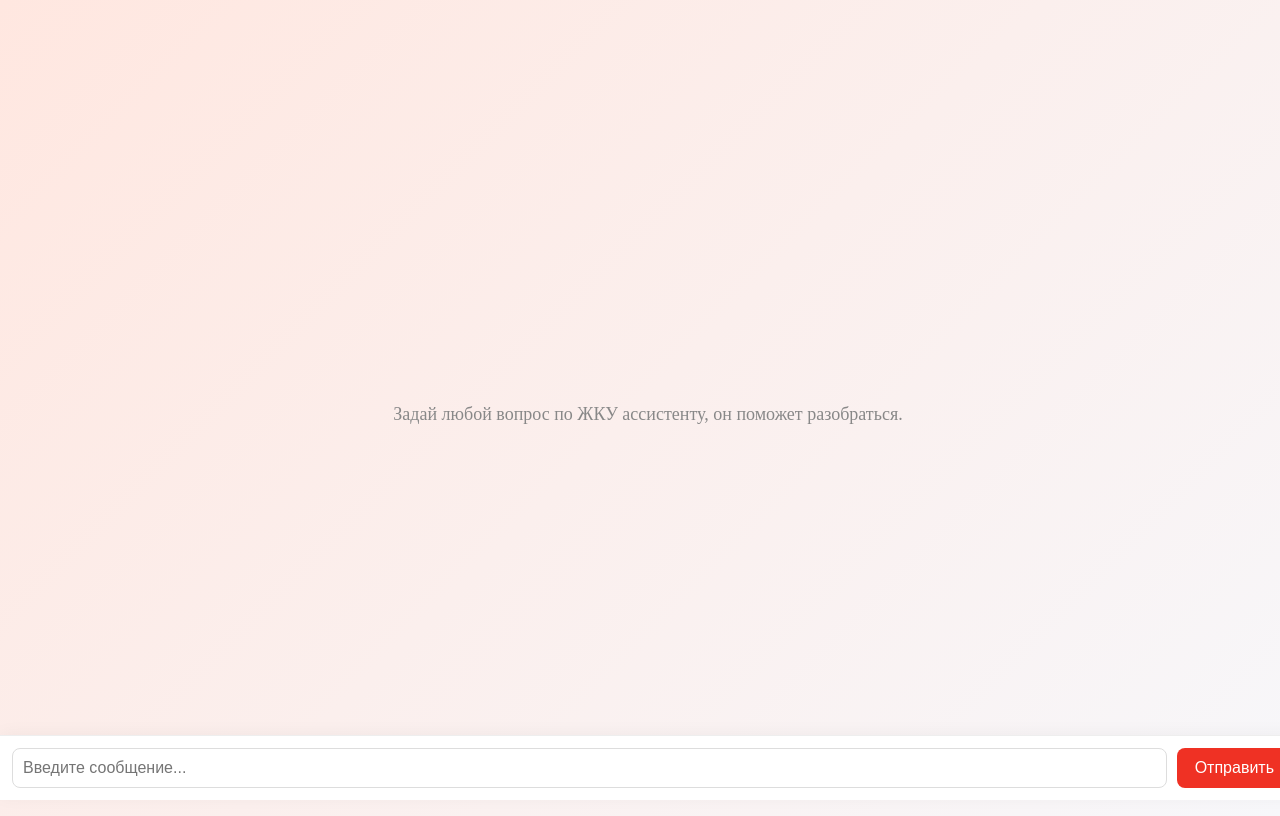
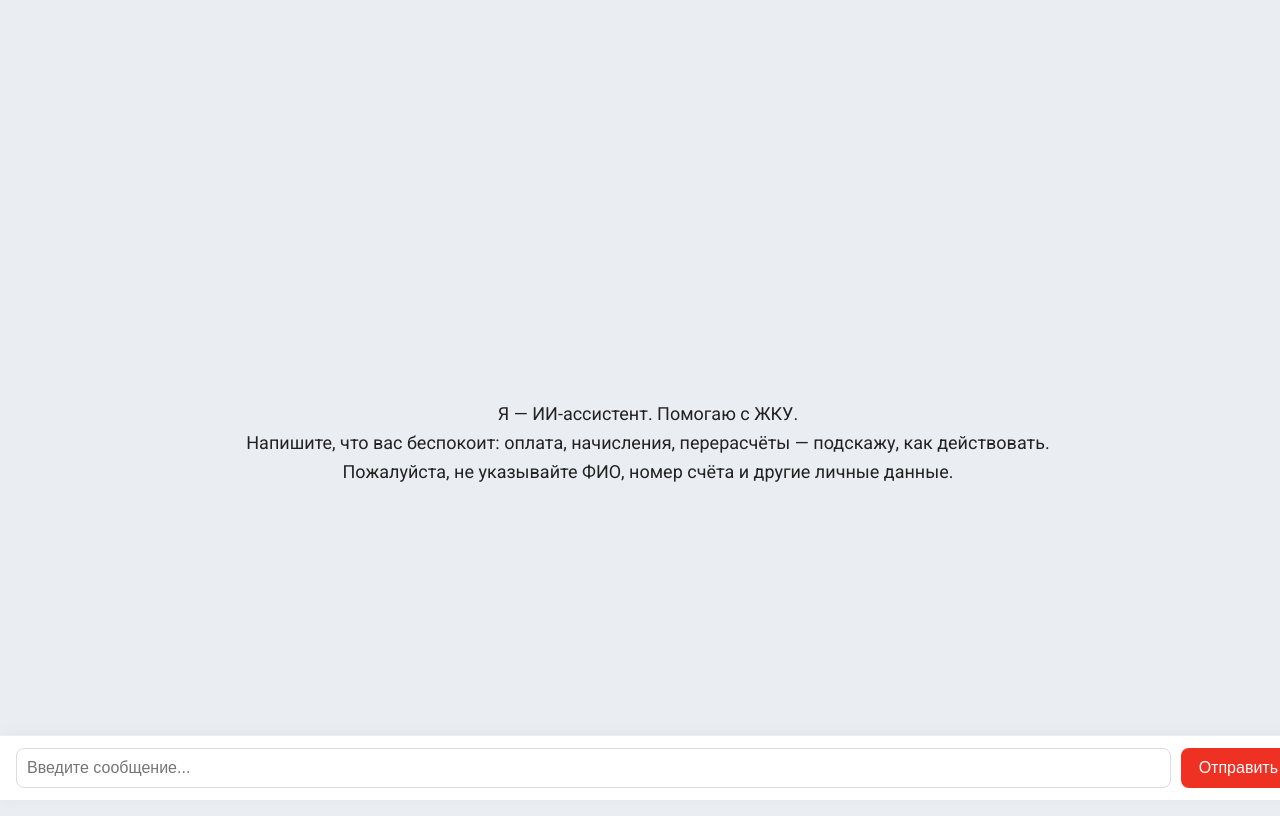
Before and after one commit to prosvetlenniybt/ghk-test, a React (Create React App) app in the folder frontend/: page / in a window 1280 px wide. Built offline with nearby package versions, Linux system fonts and the light colour scheme.

Commit message:
UI: обновлен placeholder, Roboto, фон #EAEEF2, отступы поля ввода

```diff
--- a/frontend/src/App.js
+++ b/frontend/src/App.js
@@ -98,7 +98,11 @@ function App() {
       <div className="chat-window" ref={chatWindowRef}>
         {messages.length === 0 && !loading && (
           <div className="placeholder-message">
-            Задай любой вопрос по ЖКУ ассистенту, он поможет разобраться.
+            Я — ИИ-ассистент. Помогаю с ЖКУ.
+            {"\n"}
+            Напишите, что вас беспокоит: оплата, начисления, перерасчёты — подскажу, как действовать.
+            {"\n"}
+            Пожалуйста, не указывайте ФИО, номер счёта и другие личные данные.
           </div>
         )}
         {messages.map((msg, i) => (
--- a/frontend/src/Chat.css
+++ b/frontend/src/Chat.css
@@ -1,6 +1,7 @@
 body {
   min-height: 100vh;
-  background: linear-gradient(135deg, #ffe7e0 0%, #f7f7fa 100%);
+  background: #EAEEF2;
+  font-family: 'Roboto', Arial, sans-serif;
 }
 
 .chat-container {
@@ -50,7 +51,7 @@ body {
 .chat-input {
   display: flex;
   border-top: 1px solid #eee;
-  padding: 12px;
+  padding: 12px 16px;
   background: #fff;
   position: fixed;
   left: 0;
@@ -66,10 +67,10 @@ body {
   border: 1px solid #ddd;
   border-radius: 8px;
   font-size: 16px;
+  margin-right: 10px;
 }
 
 .chat-input button {
-  margin-left: 10px;
   padding: 10px 18px;
   border: none;
   border-radius: 8px;
@@ -86,10 +87,12 @@ body {
 }
 
 .placeholder-message {
-  color: #888;
+  color: #222;
   text-align: center;
   font-size: 18px;
   margin-top: 30%;
   padding: 0 20px;
   line-height: 1.6;
+  font-family: 'Roboto', Arial, sans-serif;
+  white-space: pre-line;
 }
```
